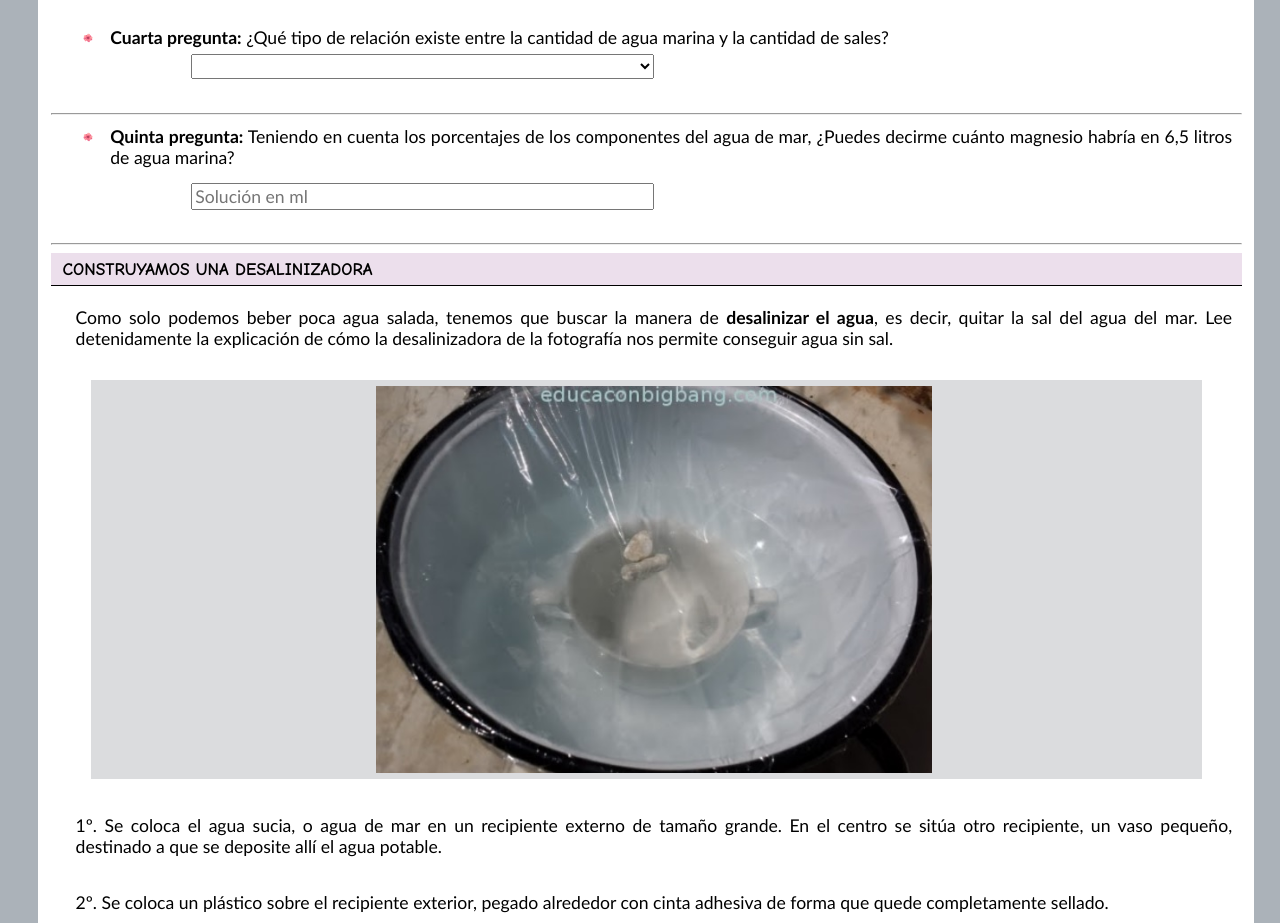
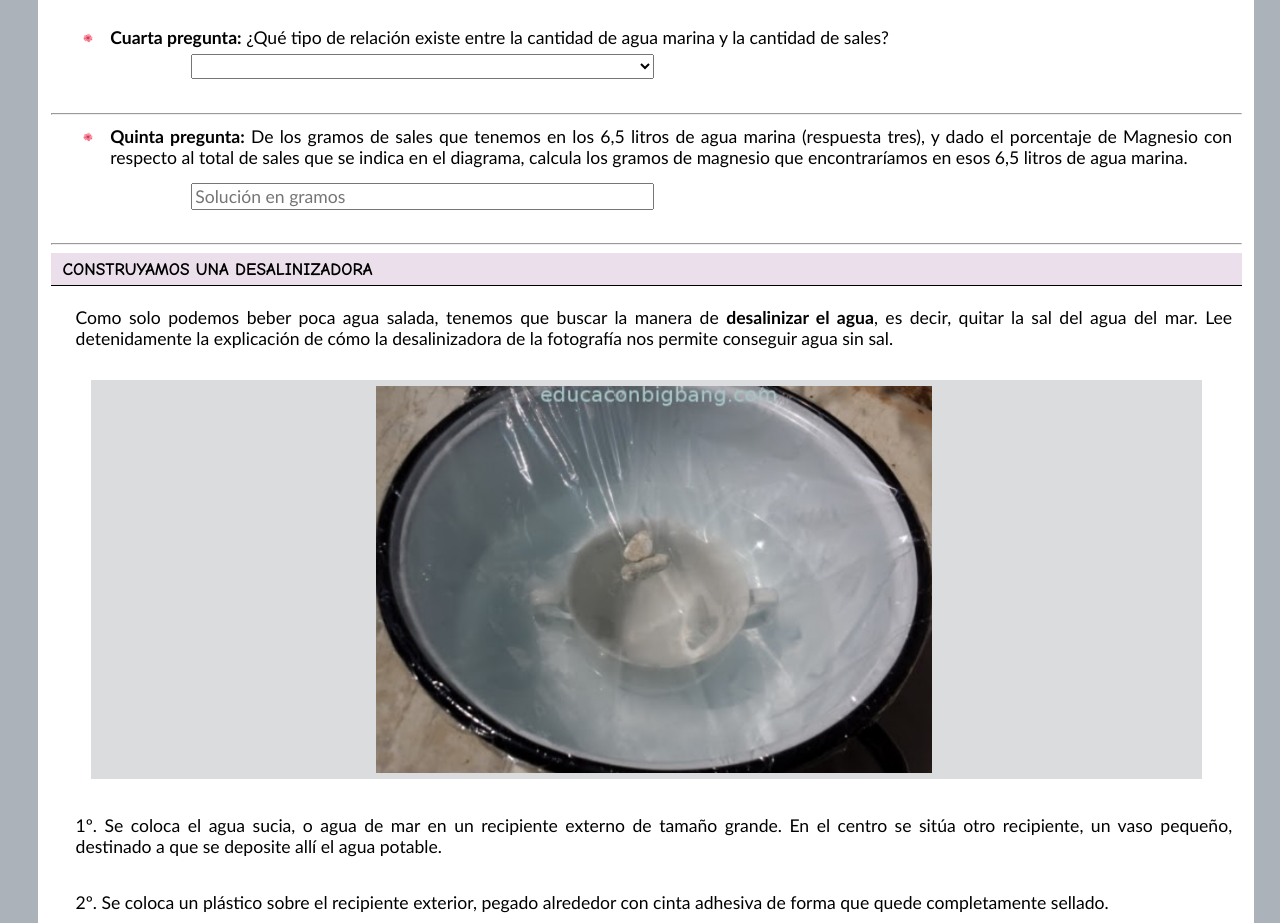
Before and after one commit to malfonsgas/ISLA-2ESO, a plain HTML site: page 1-AGUA-2.html in a window 1280 px wide. Shown: the part 1201-2124 px from the top of the page. Drawn offline with Linux system fonts and the light colour scheme; a web font is replaced by a local one.

Commit message:
Update 1-AGUA-2.html

```diff
--- a/1-AGUA-2.html
+++ b/1-AGUA-2.html
@@ -111,9 +111,9 @@
 			<!--5º PREGUNTA: Entrada de texto-->
 			<div class="container">
 					<img src="img/1-flor.png" width=10px style="padding-left: 0;margin-top: 0;">
-					<label for="respuesta5" class="Pregunta" style="grid-column: span 6;"><strong>Quinta pregunta:</strong> Teniendo en cuenta los porcentajes de los componentes del agua de mar, ¿Puedes decirme cuánto magnesio habría en 6,5 litros de agua marina?</label>
+					<label for="respuesta5" class="Pregunta" style="grid-column: span 6;"><strong>Quinta pregunta:</strong> De los gramos de sales que tenemos en los 6,5 litros de agua marina (respuesta tres), y dado el porcentaje de Magnesio con respecto al total de sales que se indica en el diagrama, calcula los gramos de magnesio que encontraríamos en esos 6,5 litros de agua marina.</label>
 					<p></p><p></p>
-					<input type="text" name="respuesta5" id="respuesta5" class="entrada" placeholder="Solución en ml" size=30px style="grid-column: span 2;">
+					<input type="text" name="respuesta5" id="respuesta5" class="entrada" placeholder="Solución en gramos" size=30px style="grid-column: span 2;">
 					<img src="img/right.png" height="40" class="ImagenesCorreccion" id="Correcto5">
 					<img src="img/wrong.png" height="40" class="ImagenesCorreccion" id="Incorrecto5">
 			</div>
```
